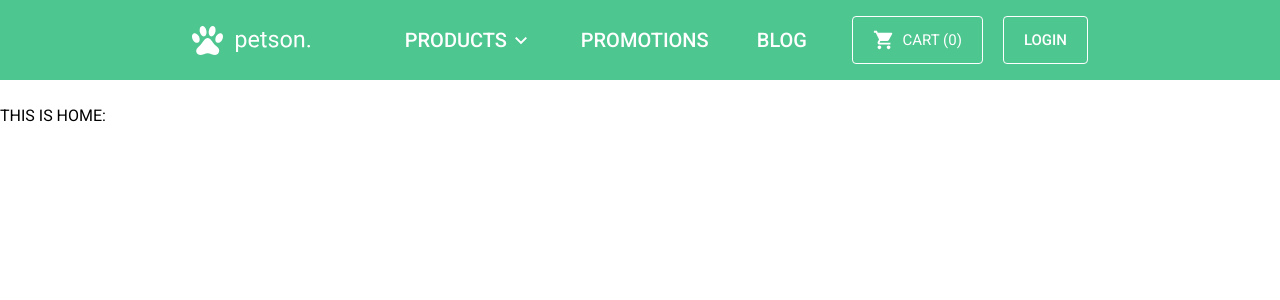
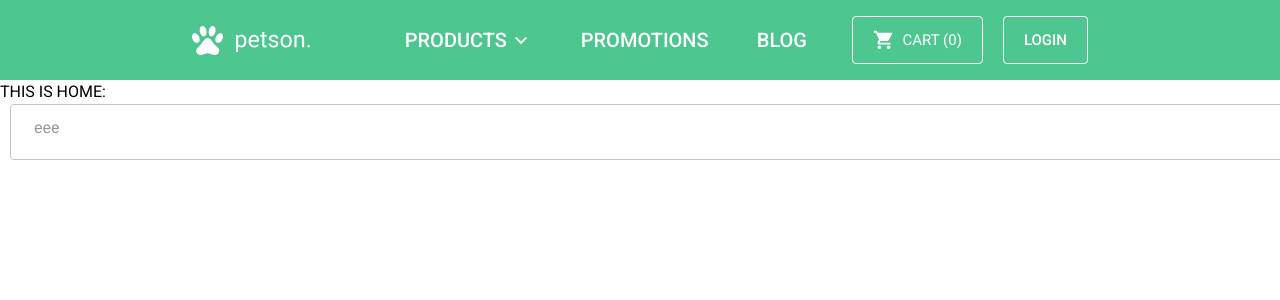
Before and after one commit to Alphajeez96/Petshop, a Vue app: page / in a window 1280 px wide. Shown: the top 300 px of the page. Built offline with nearby package versions, Linux system fonts and the light colour scheme.

Commit message:
added textinput component

```diff
--- /dev/null
+++ b/src/components/TextInput/index.vue
@@ -0,0 +1,103 @@
+<template>
+  <div class="input__wrapper">
+    <slot name="icon" />
+    <input
+      :id="id"
+      :type="type"
+      :value="modelValue"
+      :class="computedClasses"
+      :disabled="disabled"
+      :readonly="readonly"
+      :aria-labelledby="id"
+      v-bind="$attrs"
+      @input="handleInput"
+    />
+    <label :for="id">{{ placeholder }}</label>
+  </div>
+</template>
+
+<script setup lang="ts">
+import { computed } from 'vue'
+
+const emit = defineEmits(['update:modelValue'])
+
+interface TextInput {
+  id: string
+  placeholder: string
+  type: 'text' | 'email' | 'password' | 'number'
+  modelValue: string
+  classes?: string
+  variant?: 'primary' | 'secondary'
+  disabled?: boolean
+  readonly?: boolean
+}
+
+const props = withDefaults(defineProps<TextInput>(), {
+  id: '',
+  placeholder: 'placeholder',
+  type: 'text',
+  modelValue: '',
+  classes: '',
+  variant: 'primary',
+  disabled: false,
+  readonly: false
+})
+
+const computedClasses = computed<string>(() => {
+  return `${props.variant} ${props.classes}`
+})
+
+const handleInput = (event: Event) => {
+  if (event.target) {
+    emit('update:modelValue', (event.target as HTMLInputElement).value)
+  }
+}
+</script>
+
+<style lang="scss" scoped>
+.input__wrapper {
+  @apply relative mx-[0.625rem] inline-block leading-[0.75rem] w-full;
+
+  label {
+    @apply text-[#8FDDBD] text-base absolute z-10 left-5 top-[0.75rem] px-1 pointer-events-none bg-white origin-top-left transition-transform duration-150 ease-in;
+
+    &.active {
+      @apply transform -translate-y-full scale-75;
+    }
+  }
+
+  input {
+    @apply h-14 text-base text-black outline-none border border-primary-green px-5 rounded relative w-full;
+
+    &.secondary {
+      @apply border-[#c4c4c4];
+
+      & + label {
+        @apply text-primary-gray;
+      }
+    }
+
+    &.invalid {
+      @apply translate-y-0 border border-red-500;
+    }
+
+    &:focus {
+      @apply border-2;
+
+      & + label {
+        @apply text-primary-green transform -translate-y-5 scale-75;
+      }
+
+      &.secondary {
+        & + label {
+          @apply text-black;
+        }
+      }
+    }
+  }
+
+  slot[name='icon'] {
+    @apply absolute left-[0.625rem] top-[50%] transform -translate-y-1/2;
+  }
+}
+</style>
--- a/src/layouts/DefaultLayout.vue
+++ b/src/layouts/DefaultLayout.vue
@@ -4,7 +4,6 @@
   </header>
 
   <main class="pt-20">
-    <input type="text" />
     <RouterView />
   </main>
 
--- a/src/views/HomeView.vue
+++ b/src/views/HomeView.vue
@@ -1,5 +1,14 @@
 <template>
-  <main class="h-screen">THIS IS HOME:</main>
+  <main class="h-screen">
+    THIS IS HOME: {{ test }}
+
+    <TextInput id="search-input" type="text" placeholder="eee" variant="secondary" v-model="test" />
+  </main>
 </template>
 
-<script setup lang="ts"></script>
+<script setup lang="ts">
+import TextInput from '@/components/TextInput/index.vue'
+import { ref } from 'vue'
+
+const test = ref('')
+</script>
--- a/tailwind.config.js
+++ b/tailwind.config.js
@@ -6,7 +6,7 @@ export default {
       colors: {
         primary: {
           green: '#4EC690',
-          gray: '#4EC690',
+          gray: '#979797',
           blue: '#2196F3'
         },
         secondary: {
```
